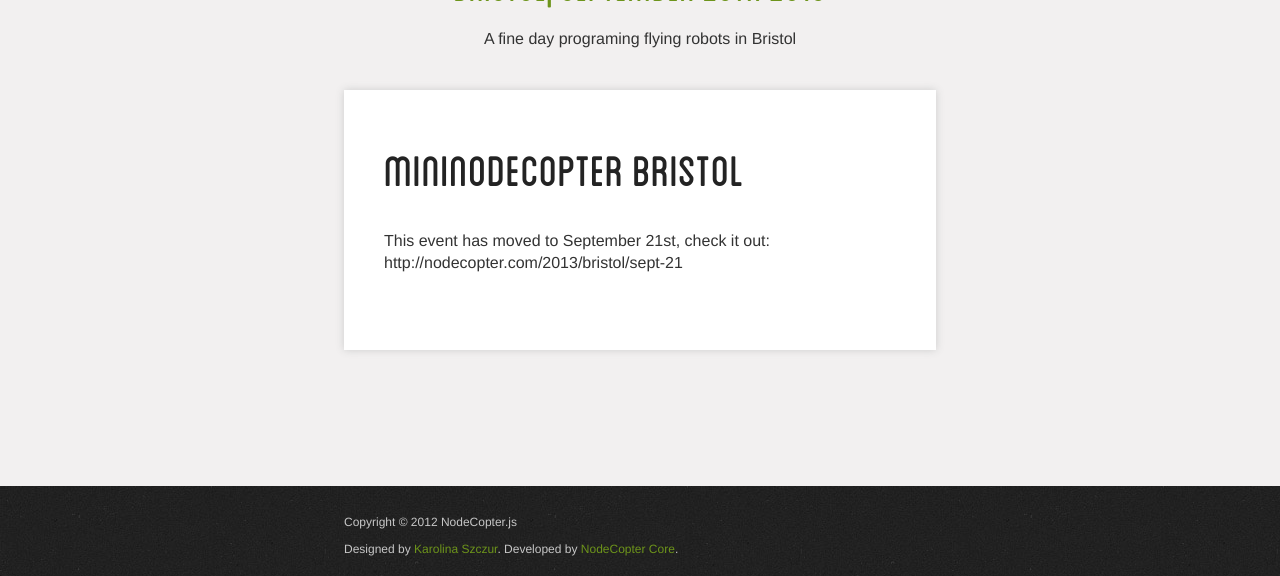
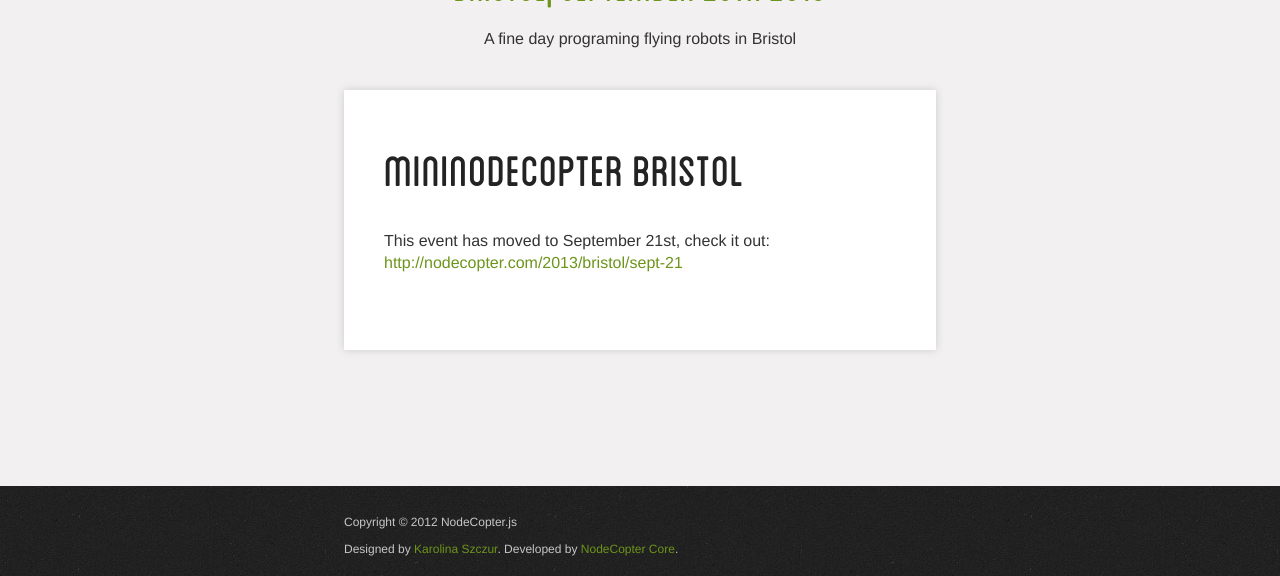
Before and after one commit to nodecopter/nodecopter.com, a Jekyll site: the page built from 2013/bristol/sept-20.md, in a window 1280 px wide, cut to the strip 324-900 px from the top of the page. Built offline with Jekyll 4.4.1, drawn with Linux system fonts in a browser that asks for light colours; Markdown is read by kramdown in place of the engine named in the settings.

Commit message:
Link redirect

```diff
--- a/2013/bristol/sept-20.md
+++ b/2013/bristol/sept-20.md
@@ -7,4 +7,4 @@ introText: A fine day programing flying robots in Bristol
 
 <h2 id="intro"><a href="#intro">MiniNodeCopter Bristol</a></h2>
 
-This event has moved to September 21st, check it out: http://nodecopter.com/2013/bristol/sept-21
+This event has moved to September 21st, check it out: <http://nodecopter.com/2013/bristol/sept-21>
```
